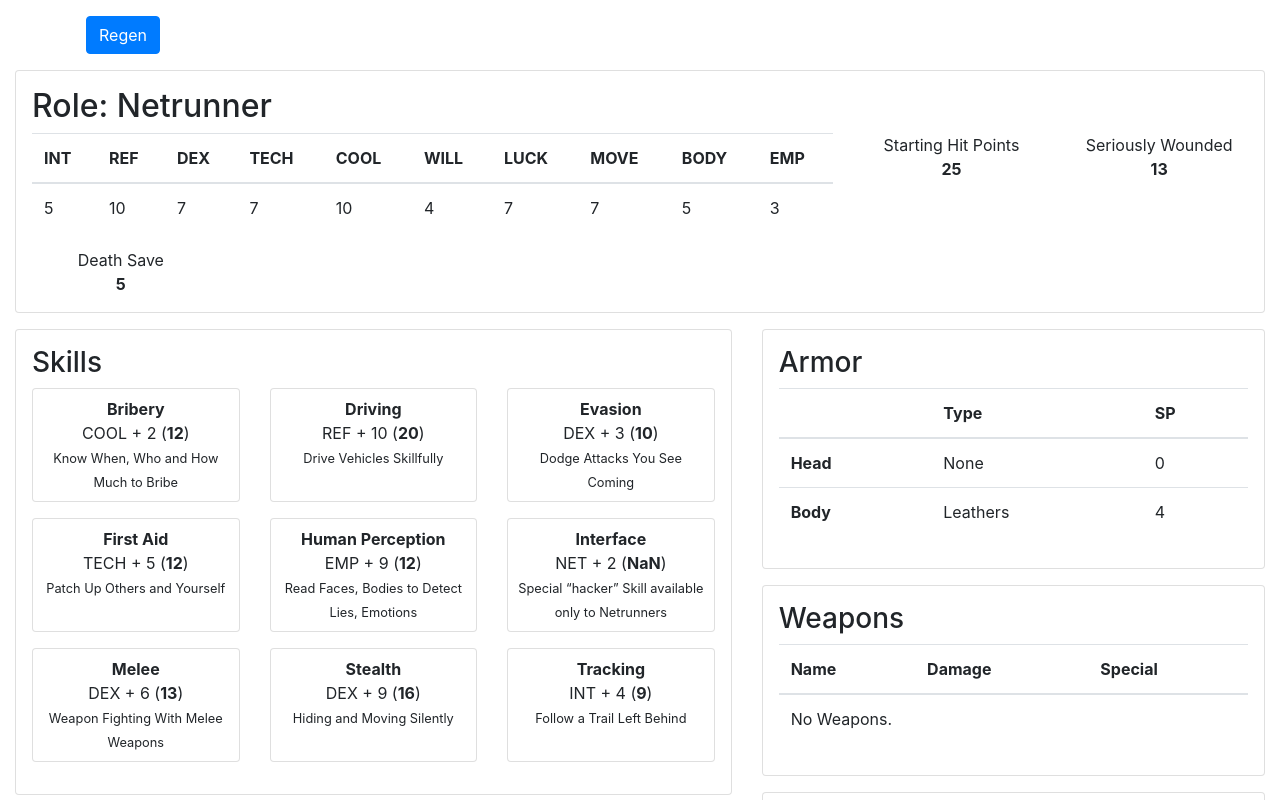
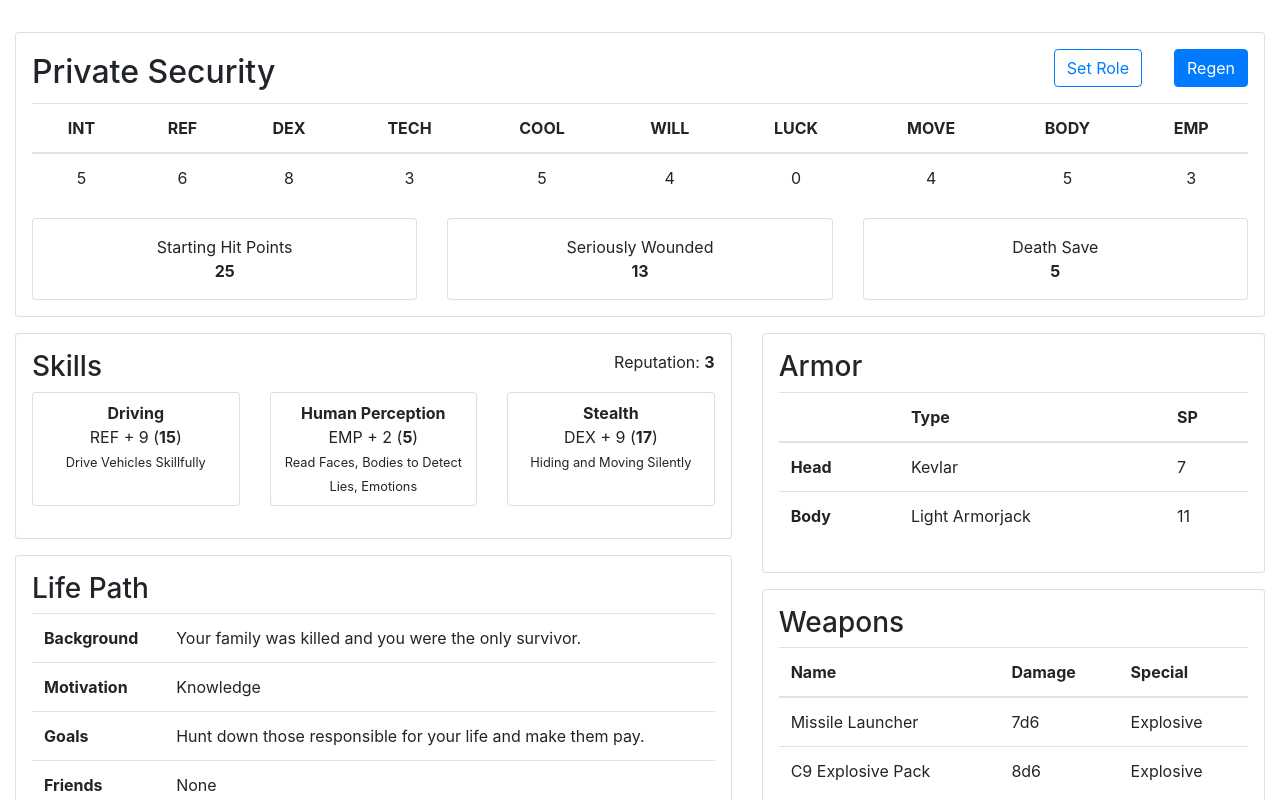
Before and after one commit to benabus/cyberpunk-red-character-generator, a Vue app: page / in a window 1280 px wide. Shown: the top 800 px of the page. Built offline with nearby package versions, Linux system fonts and the light colour scheme.

Commit message:
Allows setting of role.

```diff
--- a/src/character.js
+++ b/src/character.js
@@ -34,10 +34,10 @@ function checkForDuplicates(set)
 
 }
 
-const Character = function() {
+const Character = function(settings) {
     let return_obj = {};
-
-    let role = ROLES[random(ROLES.length)];
+    settings = settings || {};
+    let role = settings.role || getRandom("roles");
     let stats = {};
     // console.debug(Database.role_stats[role]);
     if (role == "None" || Database.role_stats[role].length == 0) {
@@ -71,6 +71,7 @@ const Character = function() {
     let starting_hits = Math.ceil(stats.body * 5);
     let seriously_wounded = Math.ceil(stats.body * 2.5);
     let death_save = stats.body;
+    let reputation = random(10, 1);
 
     let skills_set = new Set();
     let skill_names = Object.keys(Database.skills);
@@ -178,26 +179,11 @@ const Character = function() {
         weapons,
         cyberware,
         gear,
-        lifepath
+        lifepath,
+        reputation
     };
 
     return return_obj;
 };
 
 export default Character;
-
-const ROLES = [
-    "None",
-    "Rockerboy",
-    "Solo",
-    "Netrunner",
-    "Tech",
-    "Media",
-    "Lawman",
-    "Exec",
-    "Fixer",
-    "Nomad",
-    "Street Scum",
-    "Booster",
-    "Private Security"
-];
--- a/src/database/armor.json
+++ b/src/database/armor.json
@@ -20,7 +20,11 @@
         "sp": 15
     },
     {
-        "name": "None",
+        "name": "MetalGear",
+        "sp": 25
+    },
+    {
+        "name": "Cloth",
         "sp": 0
     }
 ]
--- a/src/database/index.js
+++ b/src/database/index.js
@@ -12,6 +12,7 @@ import skills from "./skills";
 import weapons from "./weapons";
 import role_stats from "./role_stats";
 import role_skills from "./role_skills";
+import roles from "./roles";
 
 export default {
     armor,
@@ -27,5 +28,6 @@ export default {
     skills,
     weapons,
     role_stats,
-    role_skills
+    role_skills,
+    roles
 };
--- /dev/null
+++ b/src/database/roles.json
@@ -0,0 +1,15 @@
+[
+    "None",
+    "Rockerboy",
+    "Solo",
+    "Netrunner",
+    "Tech",
+    "Media",
+    "Lawman",
+    "Exec",
+    "Fixer",
+    "Nomad",
+    "Street Scum",
+    "Booster",
+    "Private Security"
+]
--- a/src/views/Home.vue
+++ b/src/views/Home.vue
@@ -1,27 +1,42 @@
 <template>
     <div class="home">
         <div class="container p-3">
-            <button class="btn btn-primary"
-                    @click="generateCharacter">Regen</button>
+
         </div>
 
         <div v-if="character"
              class="container-fluid">
 
             <div class="card mb-3 p-3">
-                <div class="row">
+                <div class="d-flex justify-content-between align-items-center">
                     <!-- <div class="col-2">
                         <img class="img-fluid"
                              :src="`https://thispersondoesnotexist.com/image?${Object.values(character.stats).join('-')}`" />
                     </div> -->
-                    <h2 class="col">Role: {{character && character.role}}</h2>
+                    <h2 class=""><span>{{character && character.role}}</span></h2>
+
+                    <div class=" d-flex pb-3 flex-wrap">
+                        <button class="btn btn-outline-primary"
+                                @click="chosen_role = character.role; set_role = !set_role;">Set Role</button>
+                        <div class="mx-3">
+                            <select v-if="set_role"
+                                    class="form-control"
+                                    v-model="chosen_role">
+                                <option v-for="role in role_options"
+                                        :key='`role_option_${role}`'>{{role}}</option>
+                            </select>
+                        </div>
+                        <button class="btn btn-primary"
+                                @click="generateCharacter">Regen</button>
+                    </div>
                 </div>
                 <div class="row">
-                    <div class="col-12 col-xl-8">
+                    <div class="col-12">
                         <table class="table table-responsive-md">
                             <thead>
                                 <tr>
-                                    <th v-for="stat in Object.keys(stats)"
+                                    <th class="text-center"
+                                        v-for="stat in Object.keys(stats)"
                                         :key="`head_${stat}`">
                                         {{stat.toUpperCase()}}
                                     </th>
@@ -29,7 +44,8 @@
                             </thead>
                             <tbody>
                                 <tr>
-                                    <td v-for="(stat, type) in stats"
+                                    <td class="text-center"
+                                        v-for="(stat, type) in stats"
                                         :key="type">
                                         {{stat}}
                                     </td>
@@ -38,20 +54,26 @@
                         </table>
                     </div>
 
-                    <div class="col-4 col-xl-2 text-center">
+                    <div class="col-4 text-center">
+                        <div class="card p-3">
                             Starting Hit Points
                             <br />
                             <b v-text="character.starting_hits"></b>
                         </div>
-                    <div class="col-4 col-xl-2 text-center">
+                    </div>
+                    <div class="col-4 text-center">
+                        <div class="card p-3">
                             Seriously Wounded
                             <br />
                             <b v-text="character.seriously_wounded"></b>
                         </div>
-                    <div class="col-4 col-xl-2 text-center">
+                    </div>
+                    <div class="col-4 text-center">
+                        <div class="card p-3">
                             Death Save
                             <br />
                             <b v-text="character.death_save"></b>
+                        </div>
                     </div>
                 </div>
             </div>
@@ -59,7 +81,12 @@
             <div class="row">
                 <div class="col-12 col-md-7 mb-3">
                     <div class="card p-3 mb-3">
+                        <div class="d-flex justify-content-between">
                             <h3>Skills</h3>
+                            <div>
+                                Reputation: <b>{{character.reputation}}</b>
+                            </div>
+                        </div>
                         <div class="row">
                             <div class="col-4 pb-3 d-flex"
                                  v-for="(skill, index) in character.skills"
@@ -181,7 +208,6 @@
                         </table>
                     </div>
 
-
                     <div class="card p-3">
                         <h3>Cyberware</h3>
                         <table class="table">
@@ -233,22 +259,32 @@
 
 <script>
 import Character from "@/character.js";
+import Database from "@/database";
 
 export default {
     name: "home",
     data: function() {
         return {
-            character: undefined
+            character: undefined,
+            set_role: false,
+            chosen_role: ""
         };
     },
     computed: {
         stats: function() {
             return (this.character && this.character.stats) || {};
+        },
+        role_options: function() {
+            return Database.roles;
         }
     },
     methods: {
         generateCharacter: function() {
-            this.$set(this, "character", new Character());
+            let char_options = {};
+            if (this.set_role) {
+                char_options.role = this.chosen_role;
+            }
+            this.$set(this, "character", new Character(char_options));
         }
     },
     mounted: function() {
```
Lines whose indentation alone changed are shown as unchanged.
